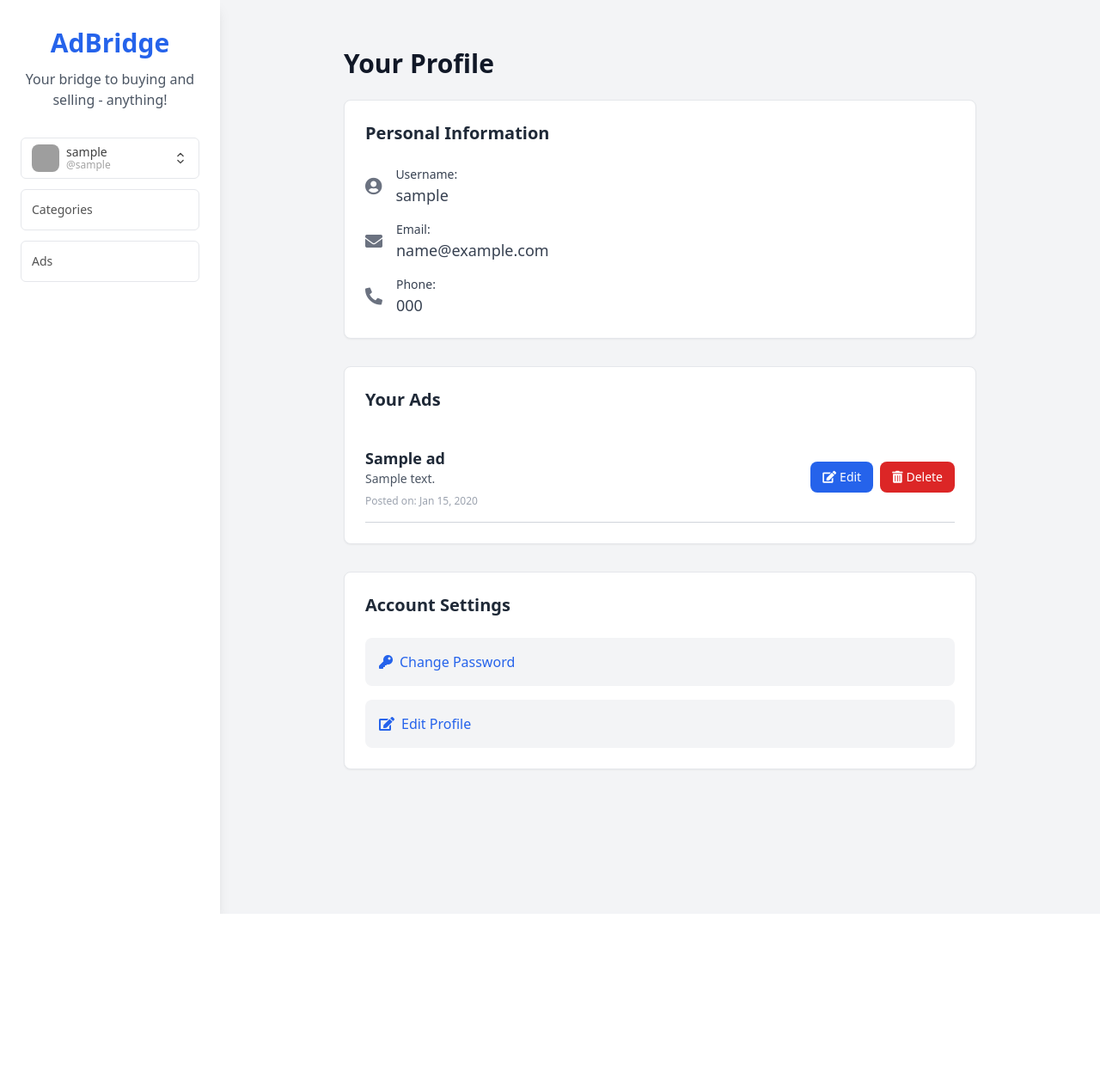
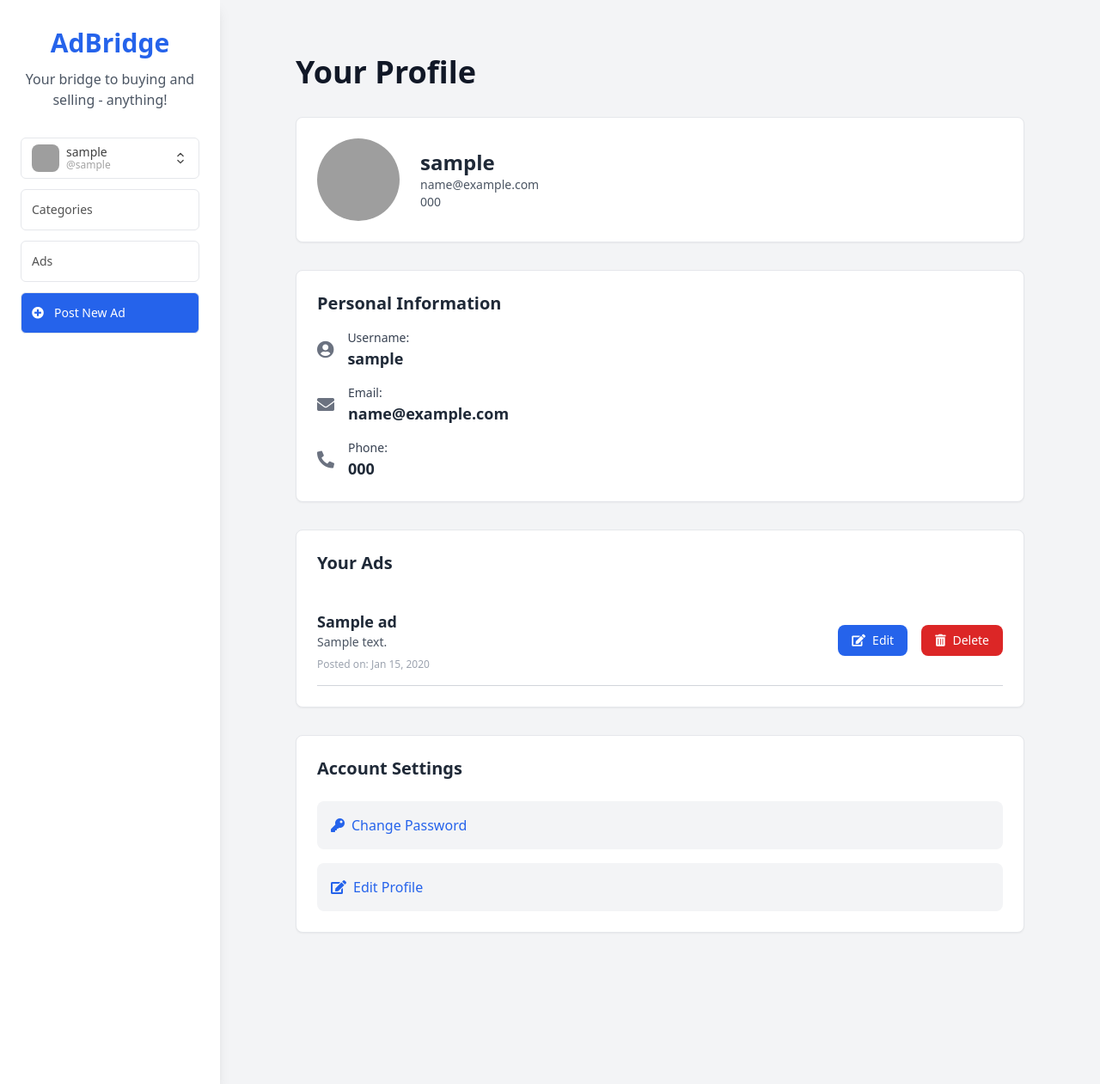
Before and after one commit to rupesh-ps/mini-project, a Django app: page /profile/ in a window 1280 px wide. Shown: the whole page at 86% size. Before the commit the page ends 1063 px from the top, so only its background shows below. Run offline with Django 5.2, Linux system fonts and the light colour scheme; a user stored in the database is signed in; tables that the repository leaves empty hold one stand-in row (values such as "Sample post"); some libraries are stand-ins or nearby versions; grey boxes are pictures that could not be loaded.

Commit message:
Add quick button to post new ad for user

```diff
--- a/adBridge/adBridge/urls.py
+++ b/adBridge/adBridge/urls.py
@@ -16,7 +16,7 @@ urlpatterns = [
     path('categories/', views.CategoryListView.as_view(), name='category-list'),
     path('category/<int:pk>/', views.CategoryDetailView.as_view(), name='category-detail'),
     path("ads/", views.AdListView.as_view(), name="ad-list"),
-    path('ad/create/', views.AdCreateView.as_view(), name='ad_create'),
+    path('ad/create/', views.AdCreateView.as_view(), name='ad-create'),
     path('ad/<int:pk>/', views.AdDetailView.as_view(), name='ad-detail'),
     path('ad/<int:pk>/edit/', views.AdUpdateView.as_view(), name='ad-update'),
     path('ad/<int:pk>/delete/', views.AdDeleteView.as_view(), name='ad-delete'),
--- a/adBridge/templates/accounts/profile.html
+++ b/adBridge/templates/accounts/profile.html
@@ -3,31 +3,40 @@
 {% block title %}Your Profile{% endblock %}
 
 {% block content %}
-<div class="max-w-3xl mx-auto px-4 py-6">
-    <h1 class="text-3xl font-semibold text-gray-900 mb-6">Your Profile</h1>
+<div class="max-w-4xl mx-auto px-6 py-8">
+    <h1 class="text-4xl font-semibold text-gray-900 mb-8">Your Profile</h1>
+
+    <div class="bg-white shadow-sm rounded-lg p-6 mb-8 border border-gray-200 flex items-center">
+        <img src="/media/accounts/images/user_profile.png" class="object-cover w-24 h-24 rounded-full mr-6" />
+        <div>
+            <h2 class="text-2xl font-semibold text-gray-800">{{ profile.user.username }}</h2>
+            <p class="text-sm text-gray-600">{{ profile.email }}</p>
+            <p class="text-sm text-gray-600">{{ profile.phone }}</p>
+        </div>
+    </div>
 
     <div class="bg-white shadow-sm rounded-lg p-6 mb-8 border border-gray-200">
-        <h2 class="text-xl font-semibold text-gray-800 mb-6">Personal Information</h2>
+        <h2 class="text-xl font-semibold text-gray-800 mb-4">Personal Information</h2>
         <div class="space-y-4 text-gray-700">
             <div class="flex items-center">
                 <i class="fas fa-user-circle mr-4 text-xl text-gray-500"></i>
                 <div>
                     <p class="text-sm font-medium">Username:</p>
-                    <p class="text-lg">{{ profile.user.username }}</p>
+                    <p class="text-lg font-semibold text-gray-800">{{ profile.user.username }}</p>
                 </div>
             </div>
             <div class="flex items-center">
                 <i class="fas fa-envelope mr-4 text-xl text-gray-500"></i>
                 <div>
                     <p class="text-sm font-medium">Email:</p>
-                    <p class="text-lg">{{ profile.email }}</p>
+                    <p class="text-lg font-semibold text-gray-800">{{ profile.email }}</p>
                 </div>
             </div>
             <div class="flex items-center">
                 <i class="fas fa-phone-alt mr-4 text-xl text-gray-500"></i>
                 <div>
                     <p class="text-sm font-medium">Phone:</p>
-                    <p class="text-lg">{{ profile.phone }}</p>
+                    <p class="text-lg font-semibold text-gray-800">{{ profile.phone }}</p>
                 </div>
             </div>
         </div>
@@ -38,18 +47,18 @@
         {% if user_ads %}
             <div class="space-y-4">
                 {% for ad in user_ads %}
-                    <div class="border-b border-gray-300 py-4 flex gap-1 justify-between items-center">
-                        <div>
+                    <div class="border-b border-gray-300 py-4 flex gap-4 justify-between items-center">
+                        <div class="w-full">
                             <h3 class="text-lg font-semibold text-gray-800">{{ ad.title }}</h3>
                             <p class="text-sm text-gray-600">{{ ad.description|truncatewords:20 }}</p>
                             <p class="text-xs text-gray-400 mt-2">Posted on: {{ ad.posted_at|date:"M d, Y" }}</p>
                         </div>
-                        <div class="flex space-x-2">
-                            <a href="{% url 'ad-update' ad.pk %}" class="inline-flex items-center px-3.5 py-2 text-sm font-medium text-white bg-blue-600 rounded-lg hover:bg-blue-700 focus:outline-none focus:ring-2 focus:ring-blue-500 focus:ring-offset-2 transition duration-200 ease-in-out">
-                                <i class="fas fa-edit mr-1"></i> Edit
+                        <div class="flex space-x-4">
+                            <a href="{% url 'ad-update' ad.pk %}" class="inline-flex items-center px-4 py-2 text-sm font-medium text-white bg-blue-600 rounded-lg hover:bg-blue-700 focus:outline-none focus:ring-2 focus:ring-blue-500 focus:ring-offset-2 transition duration-200 ease-in-out">
+                                <i class="fas fa-edit mr-2"></i> Edit
                             </a>
-                            <a href="{% url 'ad-delete' ad.pk %}" class="inline-flex items-center px-3.5 py-2 text-sm font-medium text-white bg-red-600 rounded-lg hover:bg-red-700 focus:outline-none focus:ring-2 focus:ring-red-500 focus:ring-offset-2 transition duration-200 ease-in-out">
-                                <i class="fas fa-trash-alt mr-1"></i> Delete
+                            <a href="{% url 'ad-delete' ad.pk %}" class="inline-flex items-center px-4 py-2 text-sm font-medium text-white bg-red-600 rounded-lg hover:bg-red-700 focus:outline-none focus:ring-2 focus:ring-red-500 focus:ring-offset-2 transition duration-200 ease-in-out">
+                                <i class="fas fa-trash-alt mr-2"></i> Delete
                             </a>
                         </div>
                     </div>
--- a/adBridge/templates/base.html
+++ b/adBridge/templates/base.html
@@ -94,6 +94,14 @@
                         </li>
                         <li><a href="{% url 'category-list' %}" class="inline-flex items-center justify-start h-12 w-full py-2 pl-3 pr-12 text-sm font-medium transition-colors bg-white border rounded-md text-neutral-600 hover:bg-blue-100 active:bg-blue-200 focus:bg-blue-300 hover:ring-1 ring-blue-500/50 hover:text-black disabled:opacity-50 disabled:pointer-events-none">Categories</a></li>
                         <li><a href="{% url 'ad-list' %}" class="inline-flex items-center justify-start h-12 w-full py-2 pl-3 pr-12 text-sm font-medium transition-colors bg-white border rounded-md text-neutral-600 hover:bg-blue-100 active:bg-blue-200 focus:bg-blue-300 hover:ring-1 ring-blue-500/50 hover:text-black disabled:opacity-50 disabled:pointer-events-none">Ads</a></li>
+                        <li>
+                            {% if user.is_authenticated %}
+                                <a href="{% url 'ad-create' %}" class="inline-flex items-center justify-start h-12 w-full py-2 pl-3 pr-12 text-sm font-medium transition-colors bg-blue-600 border rounded-md text-white hover:bg-blue-700 active:bg-blue-800 focus:bg-blue-900 hover:ring-1 ring-blue-500/50 hover:text-white">
+                                    <i class="fas fa-plus-circle mr-3"></i> <!-- Font Awesome Plus Icon -->
+                                    <span>Post New Ad</span>
+                                </a>
+                            {% endif %}
+                        </li>
                     </ul>
                 </nav>
             </div>
```
